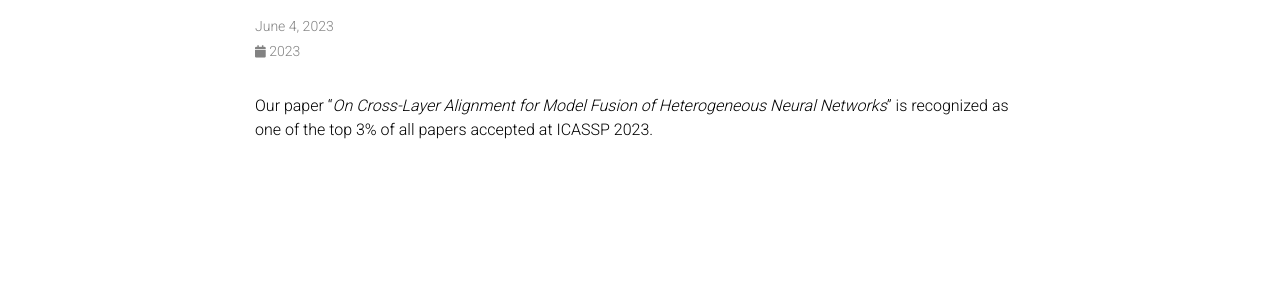
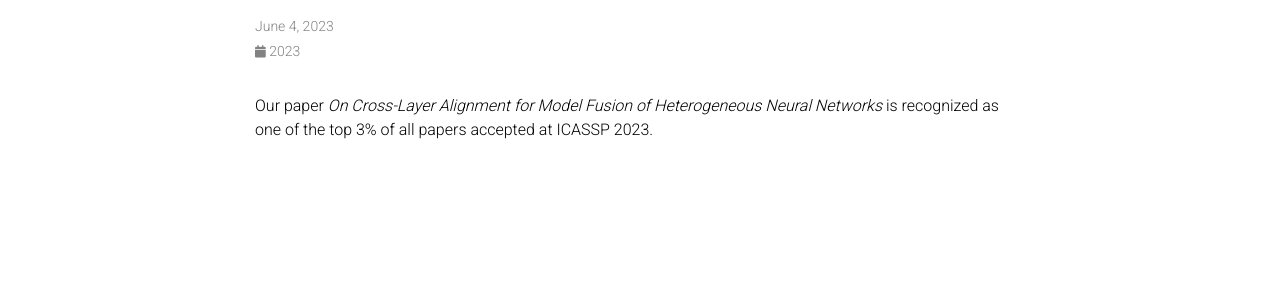
Before and after one commit to hsgser/hsgser.github.io, a Jekyll site: the page built from _news/announcement_4.md, in a window 1280 px wide. Shown: the part 145-433 px from the top of the page. Built offline with Jekyll 4.4.1, drawn with Linux system fonts in a browser that asks for light colours; full-size pictures stand in for the smaller copies a plugin makes; comment, search, counter and statistics services are not loaded; a style sheet for code colours, icons or effects is not loaded.

Commit message:
Update papers

```diff
--- a/_layouts/bib.html
+++ b/_layouts/bib.html
@@ -135,6 +135,9 @@
         <div class="honor">
           {{ entry.note | strip }}
         </div>
+        <div class="workshop">
+          {{ entry.workshop | strip }}
+        </div>
 
           <!-- Links/Buttons -->
           <div class="links">
--- a/_news/announcement_4.md
+++ b/_news/announcement_4.md
@@ -5,4 +5,4 @@
 inline: true
 ---
 
-Our paper "*On Cross-Layer Alignment for Model Fusion of Heterogeneous Neural Networks*" is recognized as one of the top 3% of all papers accepted at ICASSP 2023.
+Our paper *On Cross-Layer Alignment for Model Fusion of Heterogeneous Neural Networks* is recognized as one of the top 3% of all papers accepted at ICASSP 2023.
```
Also changed, not shown: _bibliography/papers.bib (+13 -1 lines), _news/announcement_7.md (added, +8 -0 lines), 1 other file.
